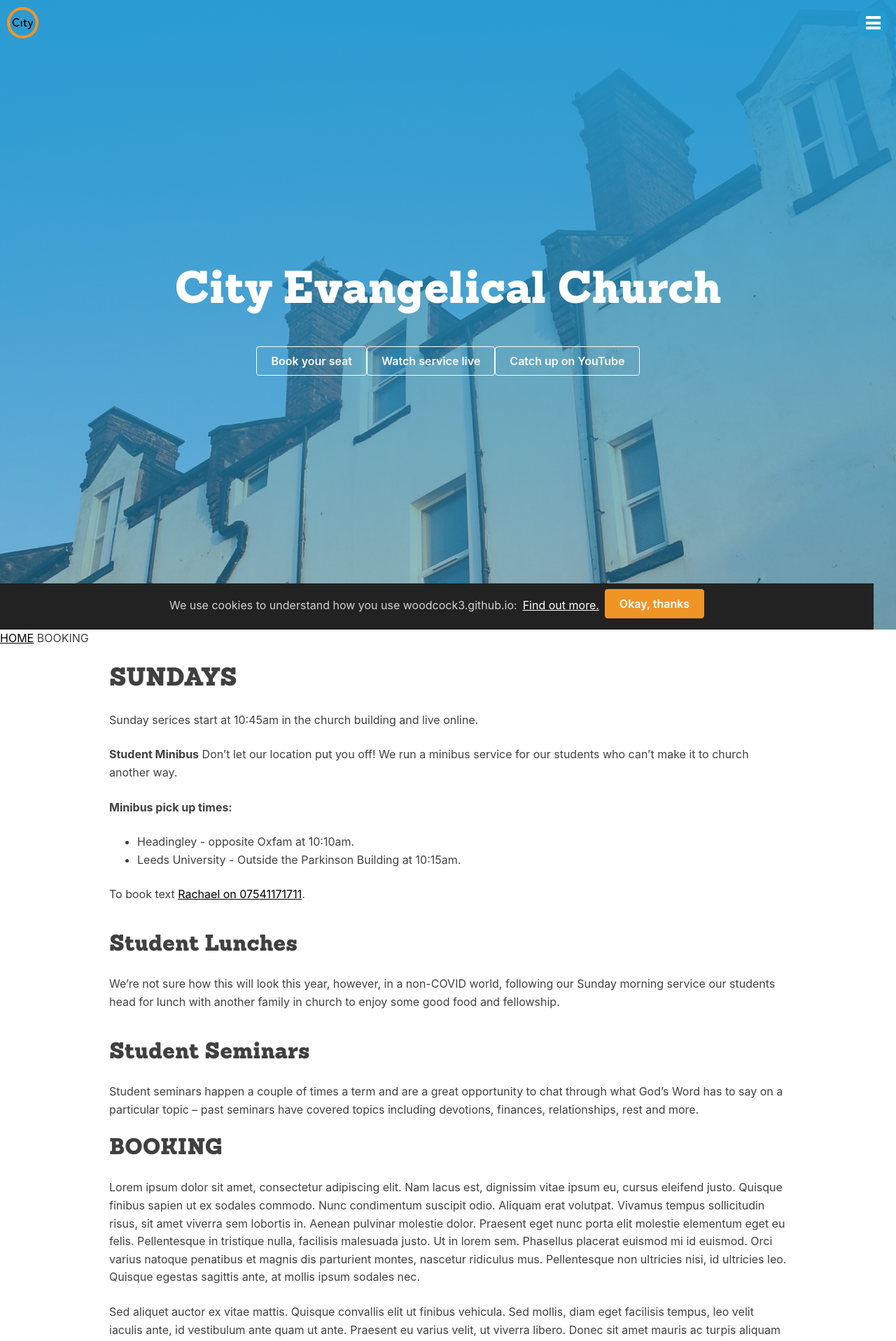
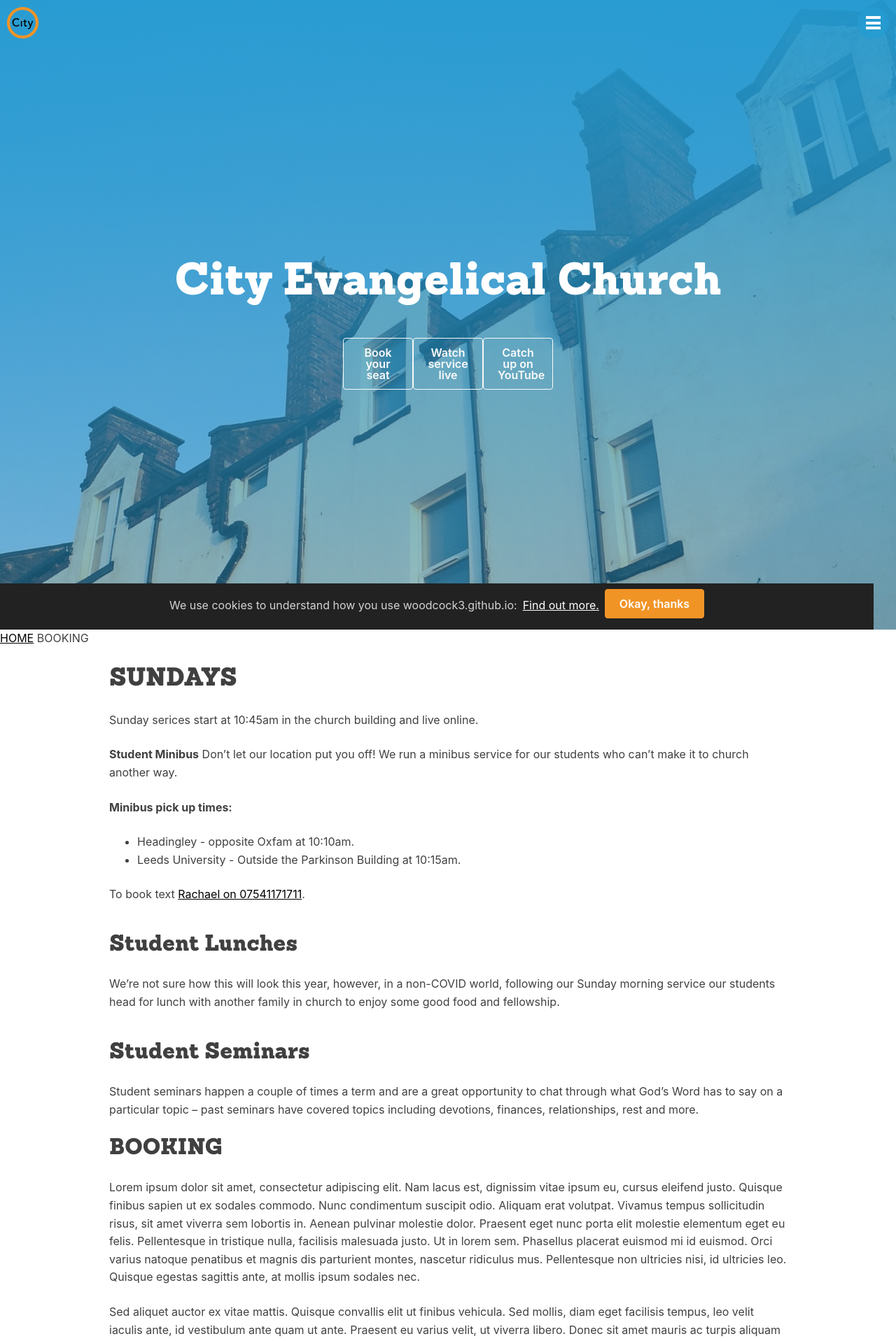
Before and after one commit to woodcox/city-jekyll, a Jekyll site: the page built from pages/_sunday/2021-01-03-booking.md, in a window 1280 px wide. Shown: the top 1917 px of the page at 70% size. Built offline with Jekyll 4.4.1, drawn with Linux system fonts in a browser that asks for light colours.

Commit message:
Update hero.html

```diff
--- a/_includes/components/hero.html
+++ b/_includes/components/hero.html
@@ -9,9 +9,9 @@
   </div>
   <div class="hero-buttons medium-container">
     <div class="flex-row">
-      <button class="muted-button one-third">Book your seat</button>
-      <button class="muted-button one-third">Watch service live</button>
-      <button class="muted-button one-third">Catch up on YouTube</button>
+      <button class="muted-button hero-button one-third">Book your seat</button>
+      <button class="muted-button hero-button one-third">Watch service live</button>
+      <button class="muted-button hero-button one-third">Catch up on YouTube</button>
     </div>
   </div>
 </section>
```
